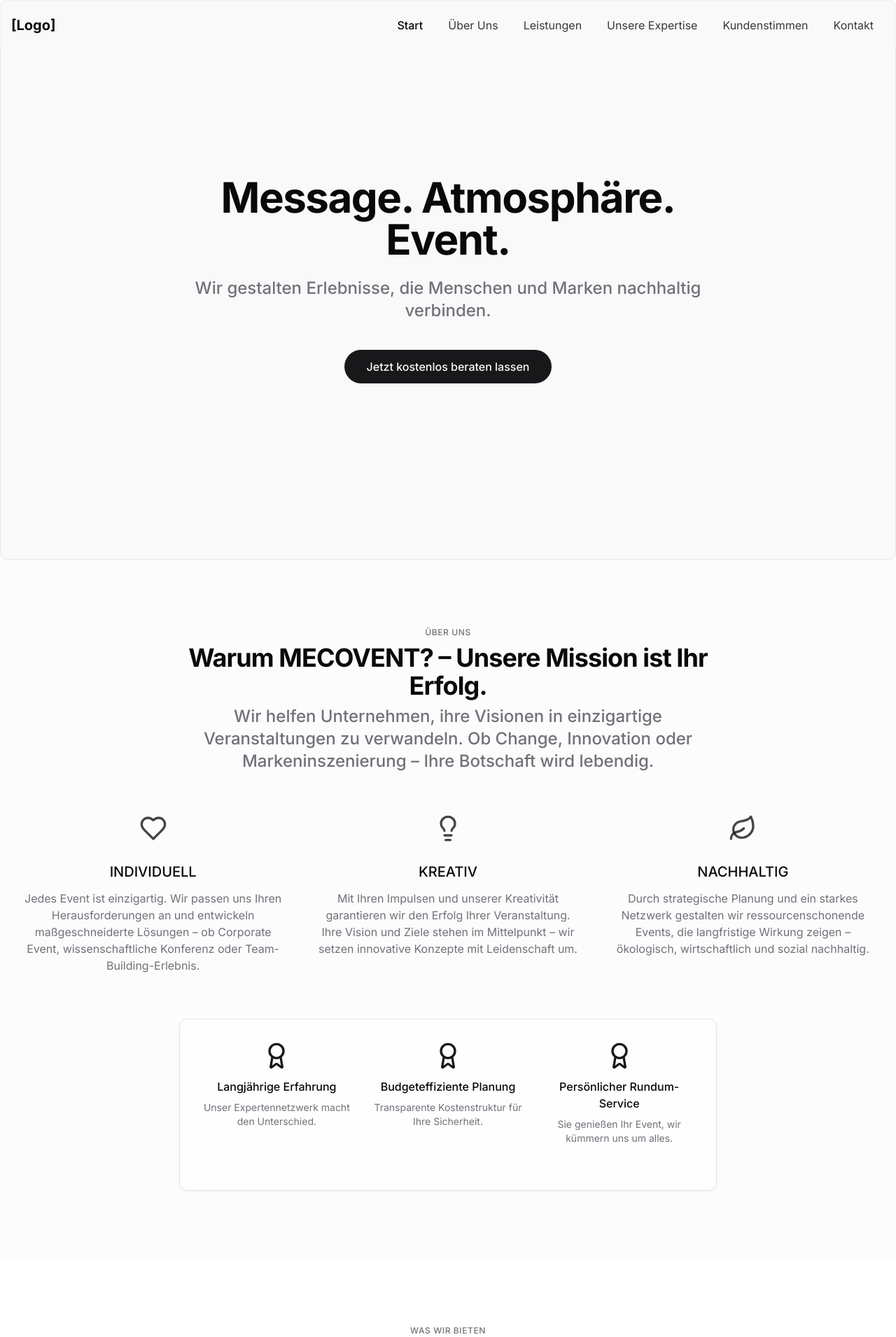
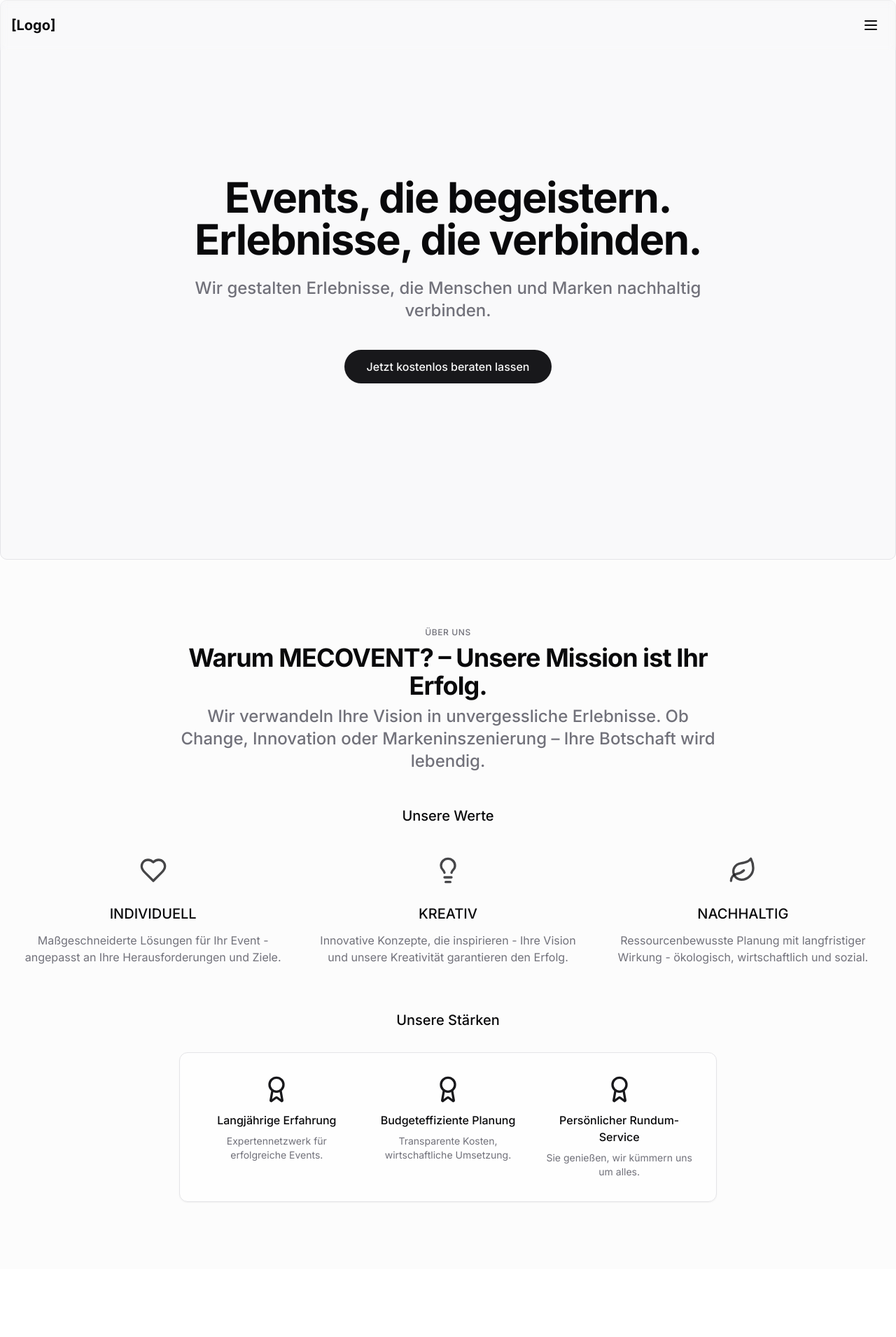
Before and after one commit to ooliv-agentur/mecovent, a React (Vite) app: page / in a window 1280 px wide. Shown: the top 1911 px of the page at 70% size. Built offline with nearby package versions, Linux system fonts and the light colour scheme.

Commit message:
Refactor website content and navigation
- Streamlined content structure for clarity and consistency.
- Implemented a full-size burger menu for improved navigation.
- Refined section naming, CTAs, and overall user experience.

```diff
--- a/src/components/AboutSection.tsx
+++ b/src/components/AboutSection.tsx
@@ -10,19 +10,21 @@ const AboutSection = () => {
           <div className="section-tag">Über Uns</div>
           <h2 className="header-section">Warum MECOVENT? – Unsere Mission ist Ihr Erfolg.</h2>
           <p className="subheader-section">
-            Wir helfen Unternehmen, ihre Visionen in einzigartige Veranstaltungen zu verwandeln. Ob Change, Innovation oder Markeninszenierung – Ihre Botschaft wird lebendig.
+            Wir verwandeln Ihre Vision in unvergessliche Erlebnisse. Ob Change, Innovation oder Markeninszenierung – Ihre Botschaft wird lebendig.
           </p>
         </div>
 
-        {/* Core values section - merged from WhyMecovent */}
-        <div className="grid grid-cols-1 md:grid-cols-3 gap-12 animate-fade-in-up mb-16">
+        {/* Core values section */}
+        <div className="mb-16">
+          <h3 className="text-xl font-medium text-center mb-8">Unsere Werte</h3>
+          <div className="grid grid-cols-1 md:grid-cols-3 gap-12 animate-fade-in-up">
             <div className="flex flex-col items-center text-center">
               <div className="w-16 h-16 flex items-center justify-center mb-4">
                 <Heart className="w-10 h-10 text-primary/80" />
               </div>
               <h3 className="font-medium text-xl mb-3">INDIVIDUELL</h3>
               <p className="text-muted-foreground">
-              Jedes Event ist einzigartig. Wir passen uns Ihren Herausforderungen an und entwickeln maßgeschneiderte Lösungen – ob Corporate Event, wissenschaftliche Konferenz oder Team-Building-Erlebnis.
+                Maßgeschneiderte Lösungen für Ihr Event - angepasst an Ihre Herausforderungen und Ziele.
               </p>
             </div>
 
@@ -32,7 +34,7 @@ const AboutSection = () => {
               </div>
               <h3 className="font-medium text-xl mb-3">KREATIV</h3>
               <p className="text-muted-foreground">
-              Mit Ihren Impulsen und unserer Kreativität garantieren wir den Erfolg Ihrer Veranstaltung. Ihre Vision und Ziele stehen im Mittelpunkt – wir setzen innovative Konzepte mit Leidenschaft um.
+                Innovative Konzepte, die inspirieren - Ihre Vision und unsere Kreativität garantieren den Erfolg.
               </p>
             </div>
 
@@ -42,27 +44,32 @@ const AboutSection = () => {
               </div>
               <h3 className="font-medium text-xl mb-3">NACHHALTIG</h3>
               <p className="text-muted-foreground">
-              Durch strategische Planung und ein starkes Netzwerk gestalten wir ressourcenschonende Events, die langfristige Wirkung zeigen – ökologisch, wirtschaftlich und sozial nachhaltig.
+                Ressourcenbewusste Planung mit langfristiger Wirkung - ökologisch, wirtschaftlich und sozial.
               </p>
             </div>
           </div>
+        </div>
 
-        <div className="mt-16 max-w-3xl mx-auto bg-background/80 p-8 rounded-xl border shadow-sm">
-          <div className="grid grid-cols-1 md:grid-cols-3 gap-8 mb-8">
+        {/* Strengths section */}
+        <div className="mt-16">
+          <h3 className="text-xl font-medium text-center mb-8">Unsere Stärken</h3>
+          <div className="max-w-3xl mx-auto bg-background/80 p-8 rounded-xl border shadow-sm">
+            <div className="grid grid-cols-1 md:grid-cols-3 gap-8">
               <div className="flex flex-col items-center text-center">
                 <Award className="h-10 w-10 text-primary mb-3" />
                 <h4 className="font-medium text-base mb-2">Langjährige Erfahrung</h4>
-              <p className="text-sm text-muted-foreground">Unser Expertennetzwerk macht den Unterschied.</p>
+                <p className="text-sm text-muted-foreground">Expertennetzwerk für erfolgreiche Events.</p>
               </div>
               <div className="flex flex-col items-center text-center">
                 <Award className="h-10 w-10 text-primary mb-3" />
                 <h4 className="font-medium text-base mb-2">Budgeteffiziente Planung</h4>
-              <p className="text-sm text-muted-foreground">Transparente Kostenstruktur für Ihre Sicherheit.</p>
+                <p className="text-sm text-muted-foreground">Transparente Kosten, wirtschaftliche Umsetzung.</p>
               </div>
               <div className="flex flex-col items-center text-center">
                 <Award className="h-10 w-10 text-primary mb-3" />
                 <h4 className="font-medium text-base mb-2">Persönlicher Rundum-Service</h4>
-              <p className="text-sm text-muted-foreground">Sie genießen Ihr Event, wir kümmern uns um alles.</p>
+                <p className="text-sm text-muted-foreground">Sie genießen, wir kümmern uns um alles.</p>
+              </div>
             </div>
           </div>
         </div>
--- a/src/components/Footer.tsx
+++ b/src/components/Footer.tsx
@@ -20,7 +20,8 @@ const Footer = () => {
               <li><a href="#hero" className="hover:text-primary transition-colors">Start</a></li>
               <li><a href="#about" className="hover:text-primary transition-colors">Über Uns</a></li>
               <li><a href="#services" className="hover:text-primary transition-colors">Leistungen</a></li>
-              <li><a href="#projects" className="hover:text-primary transition-colors">Branchen & Events</a></li>
+              <li><a href="#projects" className="hover:text-primary transition-colors">Unsere Expertise</a></li>
+              <li><a href="#eventformate" className="hover:text-primary transition-colors">Veranstaltungsformate</a></li>
               <li><a href="#testimonials" className="hover:text-primary transition-colors">Kundenstimmen</a></li>
               <li><a href="#contact" className="hover:text-primary transition-colors">Kontakt</a></li>
             </ul>
--- a/src/components/HeroSection.tsx
+++ b/src/components/HeroSection.tsx
@@ -16,7 +16,7 @@ const HeroSection = () => {
 
       <div className="container-section relative z-10 text-center max-w-4xl animate-fade-in">
         <h1 className="header-section text-4xl sm:text-5xl md:text-6xl">
-          Message. Atmosphäre. Event.
+          Events, die begeistern. Erlebnisse, die verbinden.
         </h1>
         <p className="subheader-section max-w-3xl mx-auto mt-6">
           Wir gestalten Erlebnisse, die Menschen und Marken nachhaltig verbinden.
--- a/src/components/Navigation.tsx
+++ b/src/components/Navigation.tsx
@@ -1,10 +1,12 @@
 
 import React, { useState, useEffect } from 'react';
 import { cn } from '@/lib/utils';
+import { Menu, X } from 'lucide-react';
 
 const Navigation = () => {
   const [isScrolled, setIsScrolled] = useState(false);
   const [activeSection, setActiveSection] = useState('hero');
+  const [isMenuOpen, setIsMenuOpen] = useState(false);
 
   useEffect(() => {
     const handleScroll = () => {
@@ -28,10 +30,23 @@ const Navigation = () => {
     };
 
     window.addEventListener('scroll', handleScroll);
-    return () => window.removeEventListener('scroll', handleScroll);
-  }, []);
+
+    // Prevent scrolling when menu is open
+    if (isMenuOpen) {
+      document.body.style.overflow = 'hidden';
+    } else {
+      document.body.style.overflow = '';
+    }
+
+    return () => {
+      window.removeEventListener('scroll', handleScroll);
+      document.body.style.overflow = '';
+    };
+  }, [isMenuOpen]);
 
   const scrollToSection = (sectionId: string) => {
+    setIsMenuOpen(false); // Close menu when a link is clicked
+
     const element = document.getElementById(sectionId);
     if (element) {
       // Calculate offset to account for fixed navigation height
@@ -46,7 +61,18 @@ const Navigation = () => {
     }
   };
 
+  const navigationItems = [
+    { id: 'hero', label: 'Start' },
+    { id: 'about', label: 'Über Uns' },
+    { id: 'services', label: 'Leistungen' },
+    { id: 'projects', label: 'Unsere Expertise' },
+    { id: 'eventformate', label: 'Veranstaltungsformate' },
+    { id: 'testimonials', label: 'Kundenstimmen' },
+    { id: 'contact', label: 'Kontakt' }
+  ];
+
   return (
+    <>
       <header
         className={cn(
           "fixed top-0 left-0 right-0 z-50 transition-all duration-300 py-4 backdrop-blur-sm",
@@ -58,35 +84,54 @@ const Navigation = () => {
             [Logo]
           </div>
 
-        <nav className="hidden md:flex items-center space-x-1">
-          {[
-            { id: 'hero', label: 'Start' },
-            { id: 'about', label: 'Über Uns' },
-            { id: 'services', label: 'Leistungen' },
-            { id: 'projects', label: 'Unsere Expertise' },
-            { id: 'testimonials', label: 'Kundenstimmen' },
-            { id: 'contact', label: 'Kontakt' }
-          ].map((item) => (
           <button
-              key={item.id}
+            onClick={() => setIsMenuOpen(true)}
+            className="p-2 transition-all hover:bg-accent/50 rounded-full"
+            aria-label="Open menu"
+          >
+            <Menu size={24} />
+          </button>
+        </div>
+      </header>
+
+      {/* Full-screen overlay menu */}
+      {isMenuOpen && (
+        <div className="fixed inset-0 bg-background z-[60] flex flex-col overflow-y-auto animate-fade-in">
+          <div className="container mx-auto px-4 py-4 flex justify-between items-center">
+            <div className="font-bold text-xl">
+              [Logo]
+            </div>
+            <button
+              onClick={() => setIsMenuOpen(false)}
+              className="p-2 transition-all hover:bg-accent/50 rounded-full"
+              aria-label="Close menu"
+            >
+              <X size={24} />
+            </button>
+          </div>
+
+          <nav className="flex flex-col items-center justify-center flex-grow py-12">
+            <ul className="space-y-6 text-center">
+              {navigationItems.map((item) => (
+                <li key={item.id}>
+                  <button
                     onClick={() => scrollToSection(item.id)}
                     className={cn(
-                "nav-item",
-                activeSection === item.id && "nav-item-active"
+                      "text-xl md:text-2xl py-2 px-4 transition-colors",
+                      activeSection === item.id
+                        ? "font-medium text-primary"
+                        : "text-primary/70 hover:text-primary"
                     )}
                   >
                     {item.label}
                   </button>
+                </li>
               ))}
+            </ul>
           </nav>
-
-        <div className="md:hidden">
-          <button className="p-2">
-            [Menu]
-          </button>
         </div>
-      </div>
-    </header>
+      )}
+    </>
   );
 };
 
--- a/src/components/ServicesSection.tsx
+++ b/src/components/ServicesSection.tsx
@@ -75,7 +75,7 @@ const ServicesSection = () => {
       <div className="container-section">
         <div className="text-center max-w-3xl mx-auto mb-12 animate-fade-in">
           <div className="section-tag">Was wir bieten</div>
-          <h2 className="header-section">Unsere Leistungen</h2>
+          <h2 className="header-section">Unsere Leistungen – Ihr Event, perfekt geplant.</h2>
           <p className="subheader-section">
             Von strategischer Beratung bis zur perfekten Umsetzung – wir machen Ihr Event einzigartig.
           </p>
```
Also changed, not shown: src/components/EventTypesSection.tsx (+32 -15 lines). Lines whose indentation alone changed are shown as unchanged.
